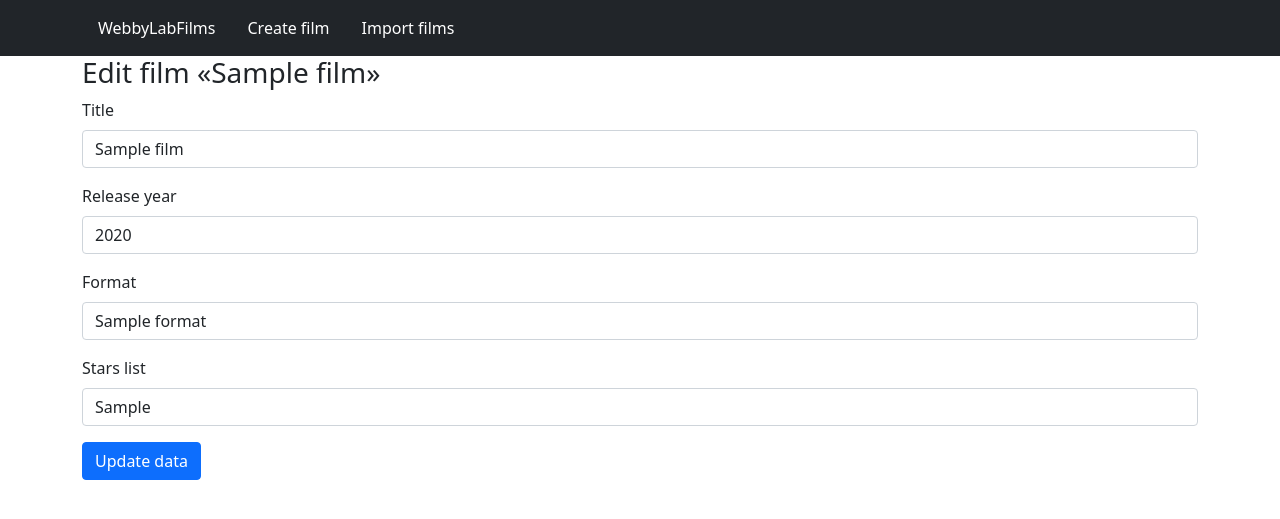
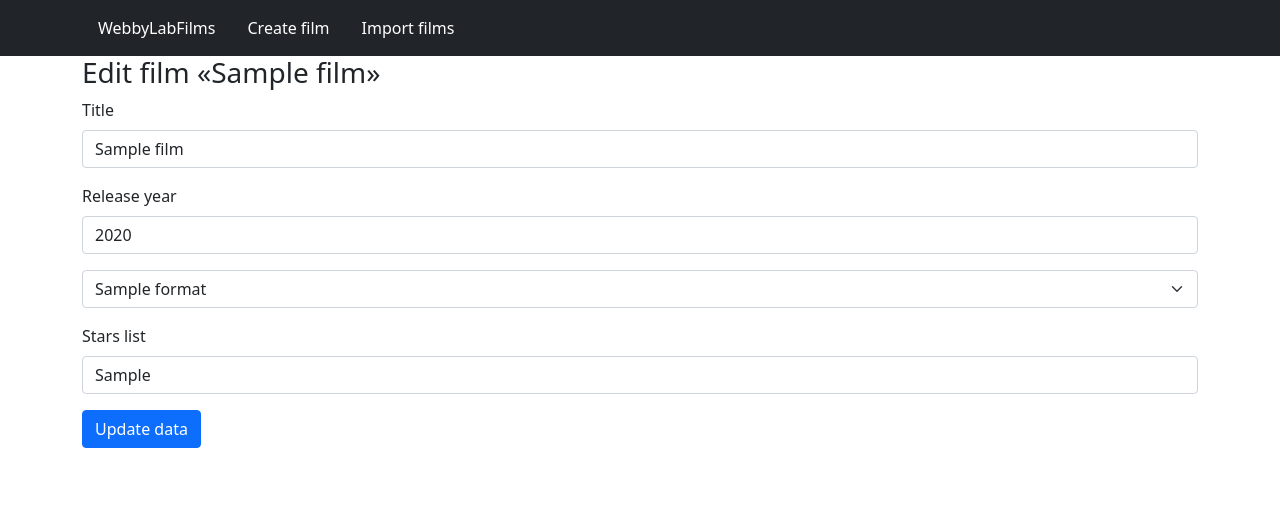
Before and after one commit to tigrisko98/webbylab-films, a PHP site: template views/film/update.php in a window 1280 px wide. Shown: the top 519 px of the page. Run offline with PHP 8.4, Linux system fonts and the light colour scheme; the template is opened without the code that fills it: most values are stand-ins (such as "Sample title", 1, 10 or a date in 2020); some libraries are stand-ins or nearby versions.

Commit message:
implement format drop-down

```diff
--- a/components/Validator.php
+++ b/components/Validator.php
@@ -35,7 +35,7 @@ class Validator
         }
 
         if (!preg_match('/^[a-zA-Z]+([ -]?[a-zA-Z])+(([,]|[, ])*[a-zA-Z]+([ -]?[a-zA-Z]))*( )*$/',
-                $options['stars_list']) && !preg_match('/^\s+$/', $options['stars_list'])) {
+                $options['stars_list']) && !empty($options['stars_list']) && !preg_match('/^\s+$/', $options['stars_list'])) {
             self::$errors[] = 'Invalid name of the star (stars).';
         }
 
--- a/views/film/update.php
+++ b/views/film/update.php
@@ -20,11 +20,18 @@
                                else echo $filmData['release_year']; ?>">
                     </div>
                     <div class="mb-3">
-                        <label for="format" class="form-label">Format</label>
-                        <input type="text" name="format" class="form-control" id="format"
-                               placeholder="Input film format"
-                               value="<?php if (isset($_POST['format'])) echo $_POST['format'];
-                               else echo $filmData['format']; ?>">
+                        <select name="format" class="form-select">
+                            <option disabled>Select film format</option>
+                            <?php foreach ($formatsList as $format): ?>
+                                <option value="<?php echo $format ?>"
+                                    <?php
+                                    if (isset($_POST['format']) && $format == $_POST['format']) {
+                                        echo 'selected="selected"';
+                                    }
+                                    ?>>
+                                    <?php echo $format; ?></option>
+                            <?php endforeach; ?>
+                        </select>
                     </div>
                     <div class="mb-3">
                         <label for="stars_list" class="form-label">Stars list</label>
--- a/views/site/index.php
+++ b/views/site/index.php
@@ -20,7 +20,7 @@
                 </div>
                 <div class="col-auto">
                     <label for="sort_field" class="form-label">Sort by</label>
-                    <select class="form-control" name="sort_field" id="sort_field">
+                    <select class="form-select" name="sort_field" id="sort_field">
                         <option selected disabled>--Select field to sort--</option>
                         <option value="id"
                             <?php if (isset($_POST['sort_field']) && $_POST['sort_field'] == "id") echo 'selected="selected"'; ?>>
@@ -42,7 +42,7 @@
                 </div>
                 <div class="col-auto">
                     <label for="direction" class="form-label">Direction</label>
-                    <select class="form-control" name="direction">
+                    <select class="form-select" name="direction">
                         <option selected disabled>--Select sort direction--</option>
                         <option value="ASC"
                             <?php if (isset($_POST['direction']) && $_POST['direction'] == "ASC") echo 'selected="selected"'; ?>>
```
Also changed, not shown: controllers/FilmController.php (+12 -2 lines), views/film/create.php (+13 -3 lines).
